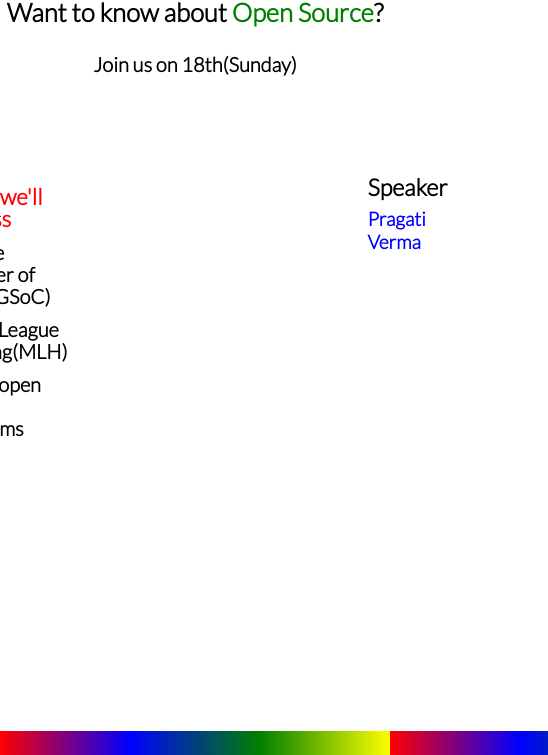
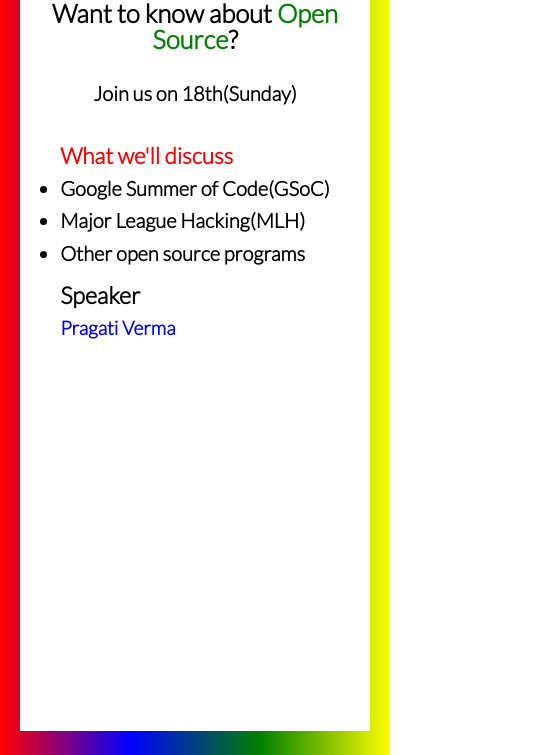
Before and after one commit to rucha0702/workshop-open-source, a plain HTML site: page index.html in a window 390 px wide. Shown: the part 89-844 px from the top of the page, 548 px wide, since content can reach past the window. Drawn offline with Linux system fonts and the light colour scheme.

Commit message:
added mobile.css

```diff
--- a/index.html
+++ b/index.html
@@ -11,6 +11,12 @@
       rel="stylesheet"
     />
     <link rel="stylesheet" href="style.css" />
+    <link
+      rel="stylesheet"
+      media="screen and (max-width:768px)"
+      href="mobile.css"
+    />
+
     <title>Open Source Workshop</title>
   </head>
   <body>
--- /dev/null
+++ b/mobile.css
@@ -0,0 +1,10 @@
+.about-section {
+  display: flex;
+  flex-direction: column;
+  grid-gap: 10px;
+  margin: 30px 10px;
+}
+.main-section > p {
+  text-align: center;
+  line-height: 1.6rem;
+}
--- a/style.css
+++ b/style.css
@@ -3,6 +3,7 @@
   padding: 0;
   box-sizing: border-box;
 }
+
 body {
   width: 100%;
   height: 100%;
@@ -80,3 +81,9 @@ body {
 .about ul li {
   margin: 10px 0;
 }
+
+@media (max-width: 768px) {
+  .about-section {
+    grid-template-rows: 1fr 1fr;
+  }
+}
```
